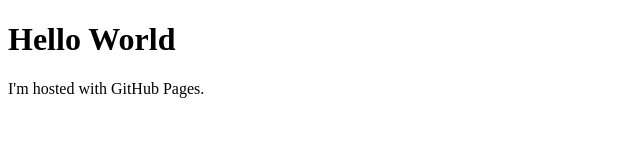
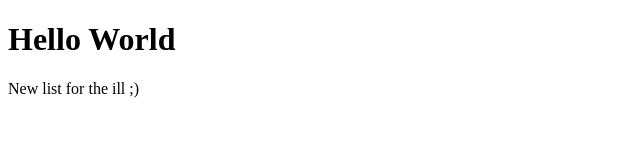
Before and after one commit to V-O-I-D-0/Pointercrateill, a plain HTML site: page index.html in a window 1280 px wide. Shown: the whole page, without its empty margins (0-640 px from the left). Drawn offline with Linux system fonts and the light colour scheme.

Commit message:
Update index.html

```diff
--- a/index.html
+++ b/index.html
@@ -2,6 +2,6 @@
 <html>
 <body>
 <h1>Hello World</h1>
-<p>I'm hosted with GitHub Pages.</p>
+<p>New list for the ill ;)</p>
 </body>
 </html>
```
